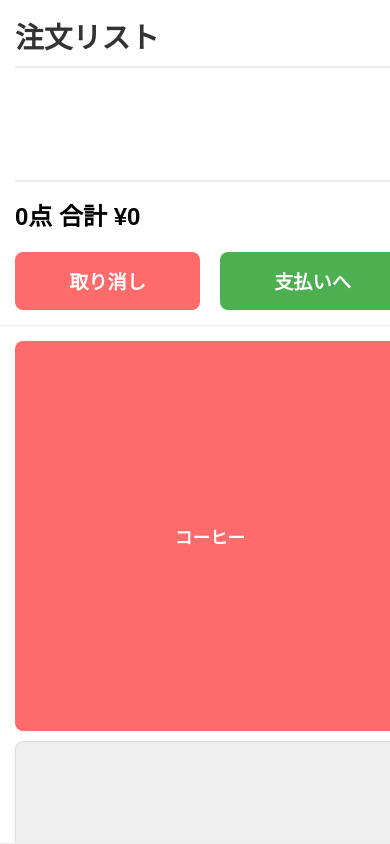
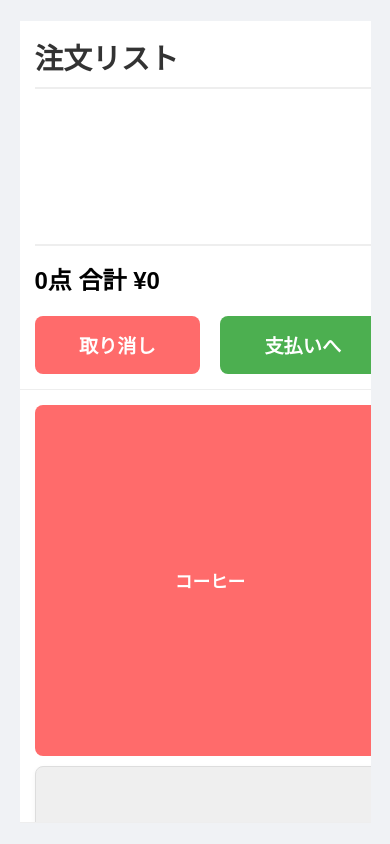
Before and after one commit to nekko-daisuki/POS-v3, a plain HTML site: page index.html in a window 390 px wide. Drawn offline with Linux system fonts and the light colour scheme.

Commit message:
Update style.css

```diff
--- a/style.css
+++ b/style.css
@@ -338,24 +338,67 @@ body {
 /* レスポンシブ対応 */
 @media (max-width: 800px) {
     .pos-container {
-        flex-direction: column;
+        flex-direction: column; /* 画面が狭くなったら縦並びにする */
         width: 100%;
-        height: 100vh;
+        height: 100vh; /* 縦いっぱいに広げる */
         border-radius: 0;
         box-shadow: none;
     }
 
     .order-panel,
     .menu-panel {
-        width: 100%;
-        min-width: unset;
+        width: 100%; /* 全幅を使う */
+        min-width: unset; /* 最小幅を解除 */
         padding: 15px;
         border-right: none;
-        border-bottom: 1px solid #eee;
+        border-bottom: 1px solid #eee; /* 下に境界線 */
     }
 
     .order-panel {
-        height: 35vh;
+        height: 35vh; /* 注文リストの高さを固定 */
+        flex-shrink: 0; /* 縮まない */
+    }
+    .order-list {
+        height: calc(100% - 150px); /* 親要素の高さから、タイトルとサマリーとアクションの高さを引く */
+    }
+
+    .menu-panel {
+        flex-grow: 1; /* 残りのスペースを使う */
+        overflow-y: auto; /* スクロール可能にする */
+    }
+
+    .product-group {
+        /* スマートフォンではすべて2列に */
+        grid-template-columns: repeat(2, 1fr);
+    }
+    .product-category-button {
+        grid-column: span 2; /* カテゴリボタンは2列分使う */
+        font-size: 1.1em; /* スマホでのフォントサイズ調整 */
+    }
+    .product-button.empty {
+        display: none; /* スマホ表示では空ボタンは非表示 */
+    }
+}
+
+@media (max-width: 1024px) and (orientation: portrait) { /* iPad縦向き（またはタブレット）のブレークポイントを追加 */
+    .pos-container {
+        flex-direction: column; /* 縦並びにする */
+        width: 90%; /* 縦画面でも少し余白を持たせる */
+        height: 95vh; /* 縦いっぱいに広げる */
+        max-width: none; /* 最大幅を解除 */
+    }
+
+    .order-panel,
+    .menu-panel {
+        width: 100%; /* 全幅を使う */
+        min-width: unset; /* 最小幅を解除 */
+        padding: 15px;
+        border-right: none;
+        border-bottom: 1px solid #eee; /* 下に境界線 */
+    }
+
+    .order-panel {
+        height: 40vh; /* 注文リストの高さを少し増やす */
         flex-shrink: 0;
     }
     .order-list {
@@ -368,23 +411,23 @@ body {
     }
 
     .product-group {
-        grid-template-columns: repeat(2, 1fr);
+        grid-template-columns: repeat(3, 1fr); /* 縦画面では3列に */
     }
     .product-category-button {
-        grid-column: span 2;
-        font-size: 1.1em;
+        grid-column: span 3; /* カテゴリボタンは3列分使う */
+        font-size: 1.2em;
     }
     .product-button.empty {
-        display: none;
+        display: none; /* 空ボタンは非表示 */
     }
 }
 
 @media (max-width: 480px) {
     .product-group {
-        grid-template-columns: 1fr;
+        grid-template-columns: 1fr; /* 非常に狭い画面では1列に */
     }
     .product-category-button {
-        grid-column: span 1;
+        grid-column: span 1; /* カテゴリボタンも1列に */
         font-size: 1.1em;
     }
 }
```
